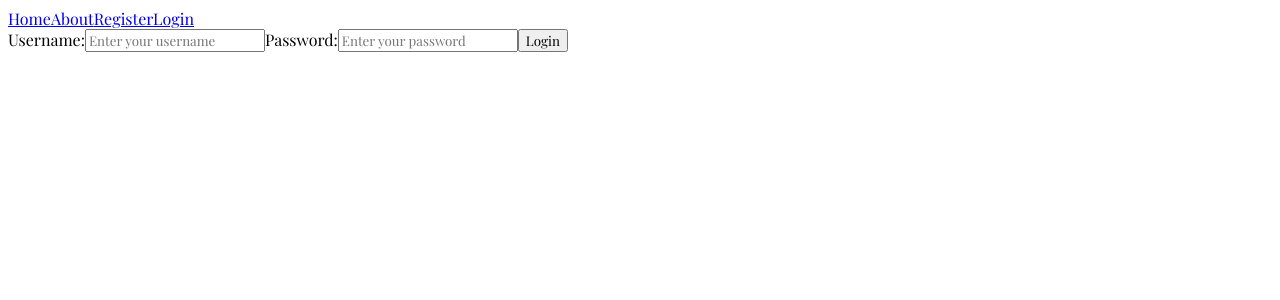
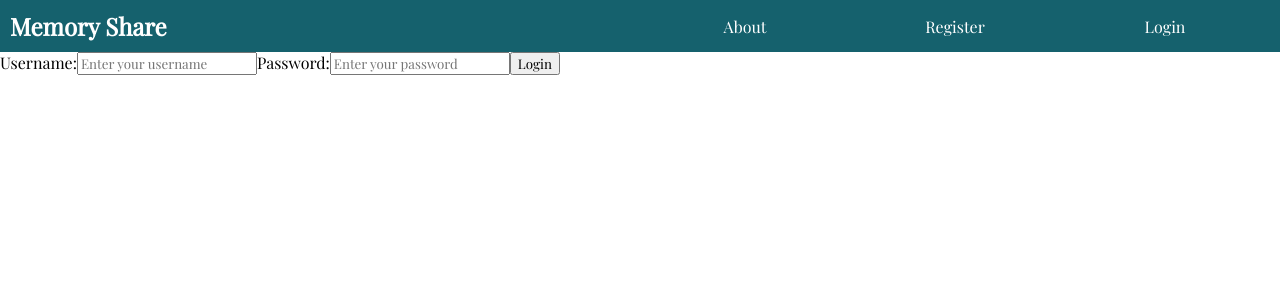
Before and after one commit to Haseebzz/Memory-share, a React (Create React App) app in the folder frontend/: page /login in a window 1280 px wide. Shown: the top 300 px of the page. Built offline with nearby package versions, Linux system fonts and the light colour scheme.

Commit message:
styled navbar

```diff
--- a/frontend/src/components/Navbar.jsx
+++ b/frontend/src/components/Navbar.jsx
@@ -1,6 +1,7 @@
-import React from 'react';
+import React, { useEffect } from 'react';
 import { Link, useNavigate } from 'react-router-dom';
 import { useCookies } from 'react-cookie';
+import "../css/Navbar.css";
 
 const Navbar = () => {
   const navigate = useNavigate();
@@ -14,24 +15,41 @@ const Navbar = () => {
 
   }
 
+  useEffect(() => {
+    const navRight = document.getElementById("right-section");
+
+    if (!cookies.access_token) {
+      navRight.style.gridTemplateColumns = "1fr 1fr 1fr";
+      navRight.style.gridTemplateAreas = '"about register login"';
+    } else {
+      navRight.style.gridTemplateColumns = "1fr 1fr 1fr 1fr 1fr";
+      navRight.style.gridTemplateAreas = '"about profile create memories logout"';
+    }
+
+  });
+
   return (
-    <div>
-      <Link to="/">Home</Link>
-      <Link to="/about">About</Link>
+    <div className="navbar">
+      <div id="left-section">
+        <Link to="/" id="home" className="goh">Memory Share</Link>
+      </div>
+      <div id='right-section'>
+        <Link to="/about" id="about" className="goh">About</Link>
         {!cookies.access_token && (
           <>
-          <Link to="/register">Register</Link>
-          <Link to="/login">Login</Link>
+            <Link to="/register" id="register" className="goh">Register</Link>
+            <Link to="/login" id="login" className="goh">Login</Link>
           </>
         )}
         {cookies.access_token && (
           <>
-          <Link to="/profile">Profile</Link>
-          <Link to="/create">Create</Link>
-          <Link to="/usermemory">MyMemory</Link>
-          <button onClick={logout}>Logout</button>
+            <Link to="/profile" id="profile" className="goh">Profile</Link>
+            <Link to="/create" id="create" className="goh">Create</Link>
+            <Link to="/usermemory" id="memories" className="goh">MyMemory</Link>
+            <button onClick={logout} id="logout" className="goh">Logout</button>
           </>
         )}
+      </div>
     </div>
   );
 };
--- a/frontend/src/App.css
+++ b/frontend/src/css/App.css
@@ -2,6 +2,10 @@
 
 * {
   font-family: 'Playfair Display', 'serif';
+}
+
+body {
+    margin: 0;
 }
 
 .like-button {
--- /dev/null
+++ b/frontend/src/css/Navbar.css
@@ -0,0 +1,69 @@
+.navbar {
+  background-color: #15616D;
+  padding: 10px;
+
+  display: grid;
+  grid-template-columns: 1fr 1fr;
+  grid-template-rows: 1fr;
+  grid-template-areas: "left-section right-section";
+}
+
+.goh {
+  text-decoration: none;
+  color: white;
+  transition: 0.25s;
+}
+.goh:hover {
+  transform: scale(0.9);
+}
+
+#left-section {
+  grid-area: left-section;
+  display: flex; /* Needed for hover to work on the left side for some reason */
+}
+
+#right-section {
+  grid-area: right-section;
+
+  display: grid;
+  grid-template-rows: 1fr;
+}
+#right-section > * {
+  display: flex;
+  justify-content: center;
+  align-items: center;
+}
+
+#home {
+  font-weight: bold;
+  font-size: 1.5em;
+}
+
+#about {
+  grid-area: about;
+}
+
+#register {
+  grid-area: register;
+}
+
+#login {
+  grid-area: login;
+}
+
+#profile {
+  grid-area: profile;
+}
+
+#create {
+  grid-area: create;
+}
+
+#memories {
+  grid-area: memories;
+}
+
+#logout {
+  grid-area: logout;
+  background-color: black;
+}
```
Also changed, not shown: frontend/src/App.jsx (+12 -12 lines). Lines whose indentation alone changed are shown as unchanged.
